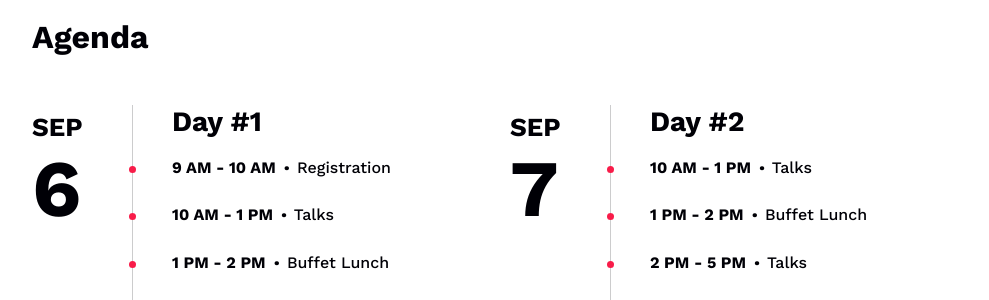
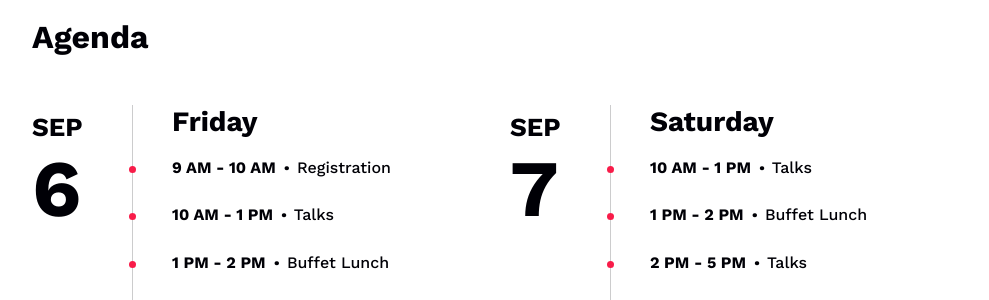
Before and after one commit to bangkokrb/rubyconfth, a Jekyll site: the page built from index.md, in a window 1280 px wide and 900 px high, scrolled down 1410 px. Shown: the part 155-455 px from the top of the window, without its empty margins (237-1226 px from the left). Built offline with Jekyll 4.4.1, drawn with Linux system fonts in a browser that asks for light colours.

Commit message:
Rename Day #1 and #2 in the schedule with the actual days of the week

```diff
--- a/_includes/schedule.html
+++ b/_includes/schedule.html
@@ -5,9 +5,7 @@
       <span class="schedule__day-of-week">6</span>
     </time>
     <div class="schedule__day">
-      <h3 class="schedule__title">
-        Day #1
-      </h3>
+      <h3 class="schedule__title">Friday</h3>
       <ul class="schedule__list-event">
         <li class="schedule__event">
           <time class="schedule__time-slot">9 AM - 10 AM</time>
@@ -39,9 +37,7 @@
       <span class="schedule__day-of-week">7</span>
     </time>
     <div class="schedule__day">
-      <h3 class="schedule__title">
-        Day #2
-      </h3>
+      <h3 class="schedule__title">Saturday</h3>
       <ul class="schedule__list-event">
         <li class="schedule__event">
           <time class="schedule__time-slot">10 AM - 1 PM</time>
```
